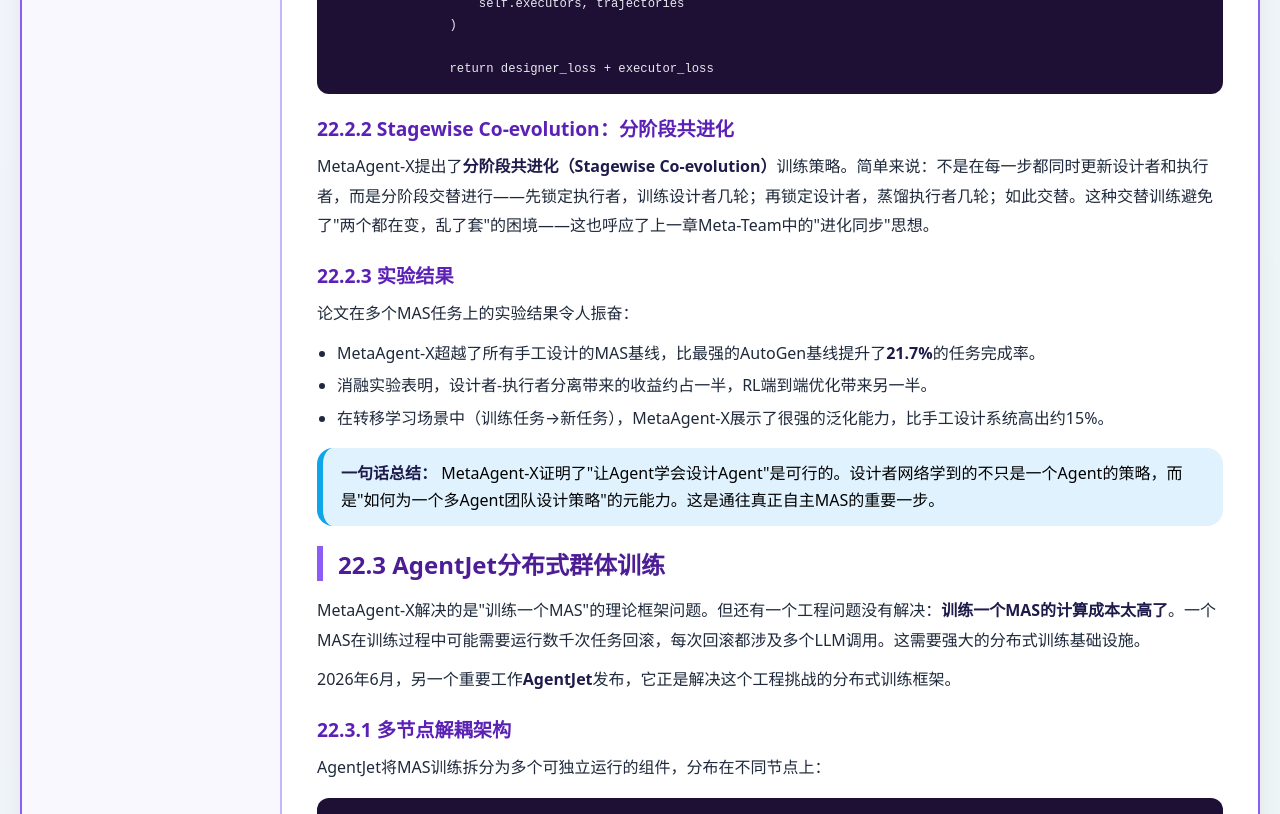
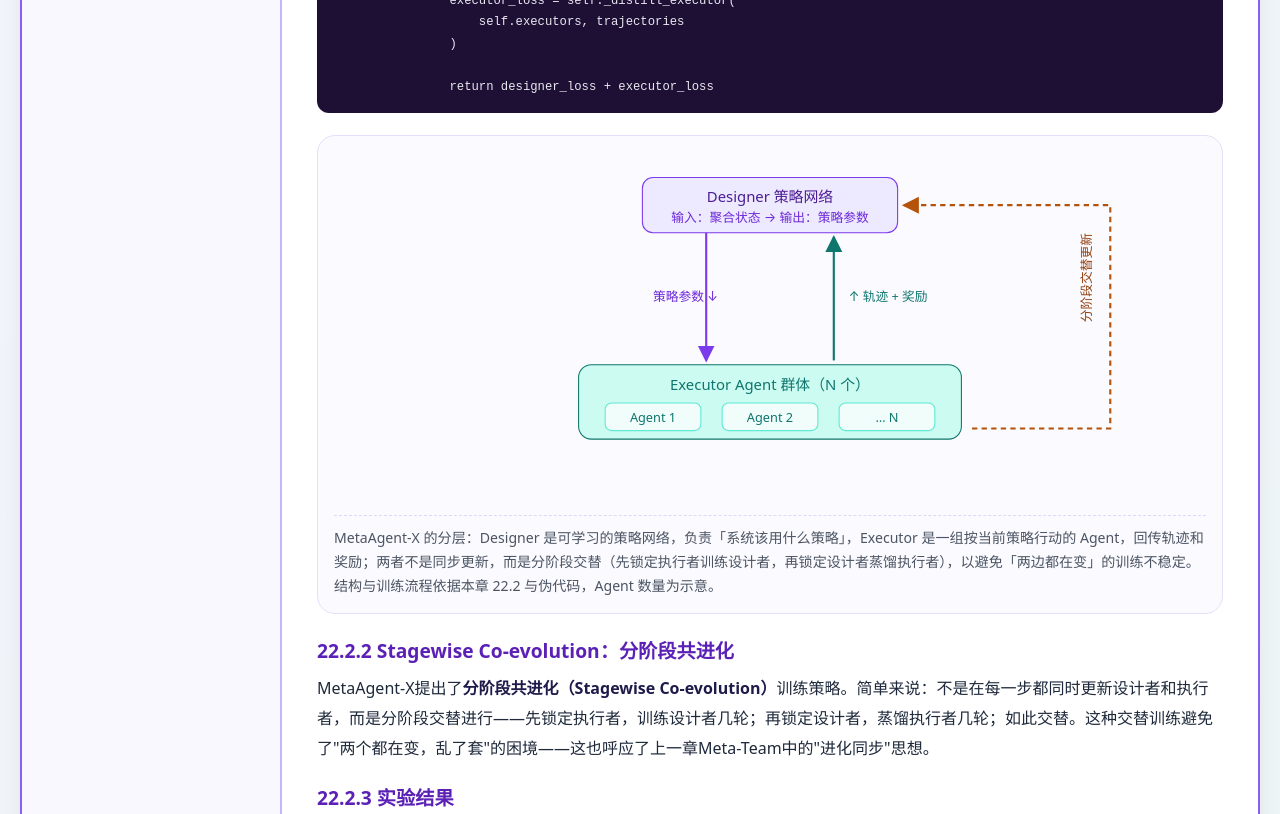
Before and after one commit to 1998x-stack/multi-agent-systems-tutorial, a plain HTML site: page 22.html in a window 1280 px wide. Shown: the part 2280-3094 px from the top of the page. Drawn offline with Linux system fonts and the light colour scheme.

Commit message:
feat(multi-agent-systems-tutorial): 第22章语义结构与 MetaAgent-X 设计者-执行者分层图

```diff
--- a/22.html
+++ b/22.html
@@ -5,11 +5,22 @@
     <meta name="viewport" content="width=device-width, initial-scale=1.0, maximum-scale=1.5, user-scalable=yes">
     <title>第22章 端到端RL训练智能体系统</title>
     <link rel="stylesheet" href="theme.css">
+    <style>
+        pre { overflow-x: auto; max-width: 100%; }
+        code { overflow-wrap: anywhere; }
+        img, svg { max-width: 100%; height: auto; }
+        figure svg { width: 100%; height: auto; display: block; }
+        .fig-scroll, .math-scroll { overflow-x: auto; }
+        @media (max-width: 768px) {
+            table { table-layout: fixed; width: 100%; }
+            th, td { word-break: break-word; }
+        }
+    </style>
 </head>
 <body>
 <div class="double-border">
 <div class="container">
-    <div class="sidebar">
+    <nav class="sidebar" aria-label="课程目录">
         <h3>🤖 课程目录</h3>
         <ul class="chapter-list">
             <li><a href="01.html">第1章 智能体革命：从单体到多体</a></li>
@@ -41,10 +52,11 @@
             <li><a href="27.html">第27章 Agent互联网与开放生态</a></li>
             <li><a href="28.html">第28章 综合项目：构建自进化研发助手MAS</a></li>
         </ul>
-    </div>
-    <div class="main-content">
+    </nav>
+    <main class="main-content">
 
-        <h2>第22章 端到端RL训练智能体系统</h2>
+        <h1 class="page-title">第22章 端到端RL训练智能体系统</h1>
+        <p class="breadcrumb"><a href="index.html">课程目录</a> › 第22章 端到端RL训练智能体系统</p>
 
         <p>我们花了很多章节讨论如何"设计"多智能体系统。从LangGraph的图状态机、CrewAI的角色化团队、到去中心化拓扑和元认知自评估——所有这些都是<strong>手工设计</strong>的产物。上一章的自进化让我们迈出了一大步：系统可以在运行中自我优化。但自进化有一个根本的局限性——<strong>它依赖启发式策略</strong>（Reflection、GA、Textual Gradient），没有全局优化的数学框架。</p>
 
@@ -130,6 +142,38 @@
                 )
 
                 return designer_loss + executor_loss</code></pre>
+
+        <figure>
+        <div class="fig-scroll">
+        <svg viewBox="0 0 820 330" role="img" aria-labelledby="mexT mexD">
+          <title id="mexT">MetaAgent-X 的设计者-执行者分层与分阶段共进化</title>
+          <desc id="mexD">设计者网络根据聚合状态输出策略参数给一组执行者 Agent；执行者回传轨迹与奖励；训练时分阶段交替：先锁定执行者训练设计者，再锁定设计者蒸馏执行者。</desc>
+          <rect width="820" height="330" fill="#fbfaff"/>
+          <rect x="290" y="24" width="240" height="52" rx="10" fill="#ede9fe" stroke="#7c3aed"/>
+          <text x="410" y="47" font-size="14" text-anchor="middle" fill="#4c1d95">Designer 策略网络</text>
+          <text x="410" y="66" font-size="12" text-anchor="middle" fill="#6d28d9">输入：聚合状态 → 输出：策略参数</text>
+          <rect x="230" y="200" width="360" height="70" rx="12" fill="#ccfbf1" stroke="#0f766e"/>
+          <text x="410" y="224" font-size="14" text-anchor="middle" fill="#0f766e">Executor Agent 群体（N 个）</text>
+          <g font-size="12" text-anchor="middle">
+            <rect x="255" y="236" width="90" height="26" rx="6" fill="#f0fdfa" stroke="#5eead4"/><text x="300" y="254" fill="#0f766e">Agent 1</text>
+            <rect x="365" y="236" width="90" height="26" rx="6" fill="#f0fdfa" stroke="#5eead4"/><text x="410" y="254" fill="#0f766e">Agent 2</text>
+            <rect x="475" y="236" width="90" height="26" rx="6" fill="#f0fdfa" stroke="#5eead4"/><text x="520" y="254" fill="#0f766e">… N</text>
+          </g>
+          <line x1="350" y1="76" x2="350" y2="196" stroke="#7c3aed" stroke-width="2" marker-end="url(#mxa)"/>
+          <text x="300" y="140" font-size="12" fill="#6d28d9">策略参数 ↓</text>
+          <line x1="470" y1="196" x2="470" y2="80" stroke="#0f766e" stroke-width="2" marker-end="url(#mxb)"/>
+          <text x="484" y="140" font-size="12" fill="#0f766e">↑ 轨迹 + 奖励</text>
+          <path d="M600 260 L730 260 L730 50 L536 50" fill="none" stroke="#b45309" stroke-width="2" stroke-dasharray="5 4" marker-end="url(#mxc)"/>
+          <text x="712" y="160" font-size="12" fill="#92400e" transform="rotate(-90 712 160)">分阶段交替更新</text>
+          <defs>
+            <marker id="mxa" markerWidth="9" markerHeight="9" refX="7" refY="4" orient="auto"><path d="M0,0 L8,4 L0,8 z" fill="#7c3aed"/></marker>
+            <marker id="mxb" markerWidth="9" markerHeight="9" refX="7" refY="4" orient="auto"><path d="M0,0 L8,4 L0,8 z" fill="#0f766e"/></marker>
+            <marker id="mxc" markerWidth="9" markerHeight="9" refX="7" refY="4" orient="auto"><path d="M0,0 L8,4 L0,8 z" fill="#b45309"/></marker>
+          </defs>
+        </svg>
+        </div>
+        <figcaption>MetaAgent-X 的分层：Designer 是可学习的策略网络，负责「系统该用什么策略」，Executor 是一组按当前策略行动的 Agent，回传轨迹和奖励；两者不是同步更新，而是分阶段交替（先锁定执行者训练设计者，再锁定设计者蒸馏执行者），以避免「两边都在变」的训练不稳定。结构与训练流程依据本章 22.2 与伪代码，Agent 数量为示意。</figcaption>
+        </figure>
 
         <h3>22.2.2 Stagewise Co-evolution：分阶段共进化</h3>
         <p>MetaAgent-X提出了<strong>分阶段共进化（Stagewise Co-evolution）</strong>训练策略。简单来说：不是在每一步都同时更新设计者和执行者，而是分阶段交替进行——先锁定执行者，训练设计者几轮；再锁定设计者，蒸馏执行者几轮；如此交替。这种交替训练避免了"两个都在变，乱了套"的困境——这也呼应了上一章Meta-Team中的"进化同步"思想。</p>
@@ -298,7 +342,7 @@
             <a href="index.html">📖 返回目录</a>
             <a href="23.html">下一章 →</a>
         </div>
-    </div>
+    </main>
 </div>
 </div>
 </body>
```
